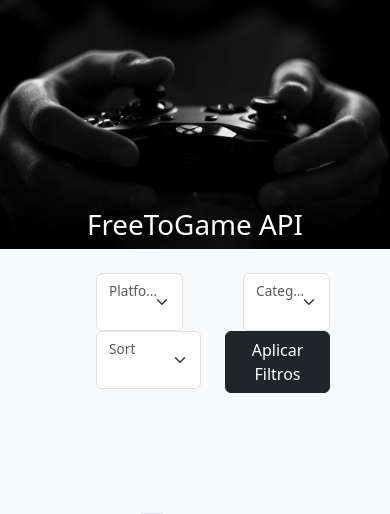
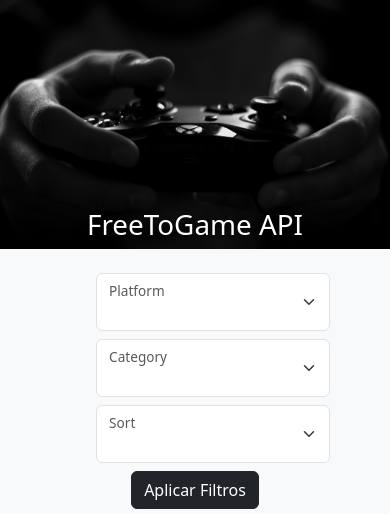
Before and after one commit to leonhardc/freetogameapi-django, a Django app: template consumer/templates/index.html in a window 390 px wide. Shown: the part 73-587 px from the top of the page. Run offline with Django 4.2, Linux system fonts and the light colour scheme; the template is opened without the code that fills it, so the values that code supplies are empty; some libraries are stand-ins or nearby versions.

Commit message:
project update - resolvido problema de responsividade de form de filtros para telas pequenas

```diff
--- a/consumer/templates/index.html
+++ b/consumer/templates/index.html
@@ -16,8 +16,8 @@
 <!-- Filtros -->
 <div class="row my-2 mx-5 py-3">
     <form action="">
-        <div class="row">
-            <div class="col ps-5">
+        <div class="row row-cols-1 row-cols-sm-2 row-cols-md-3 row-cols-xl-4">
+            <div class="col ps-5 mb-2">
                 <div class="form-floating">
                     <select name="plataforma" class="form-select" id="" aria-label="Floating label select example">
                         <option value="" {% if request.GET.plataforma == "" %} selected {% endif %}></option>
@@ -28,7 +28,7 @@
                     <label for="floatingSelect">Platform</label>
                 </div>
             </div>
-            <div class="col ps-5">
+            <div class="col ps-5 mb-2">
                 <div class="form-floating">
                     <select name="categoria" class="form-select" id="" aria-label="Floating label select example">
                         <option value="" {% if request.GET.categoria == "" %} selected {% endif %}></option>
@@ -55,7 +55,7 @@
                     <label for="floatingSelect">Category</label>
                 </div>
             </div>
-            <div class="col ps-5">
+            <div class="col ps-5 mb-2">
 
                 <div class="form-floating">
                     <select name="ordem" class="form-select" id="floatingSelect"
```
